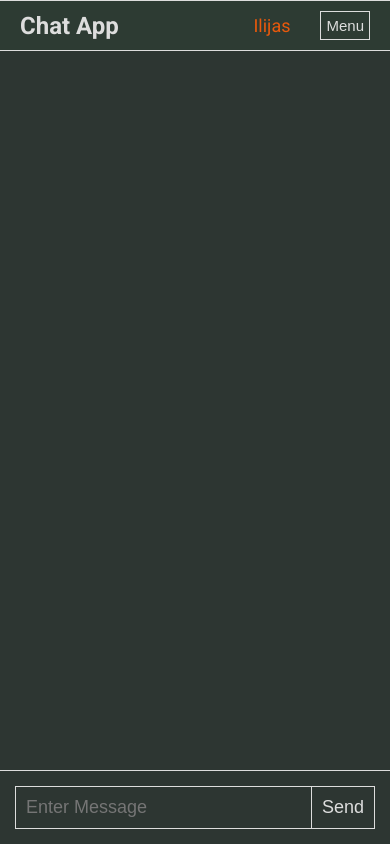
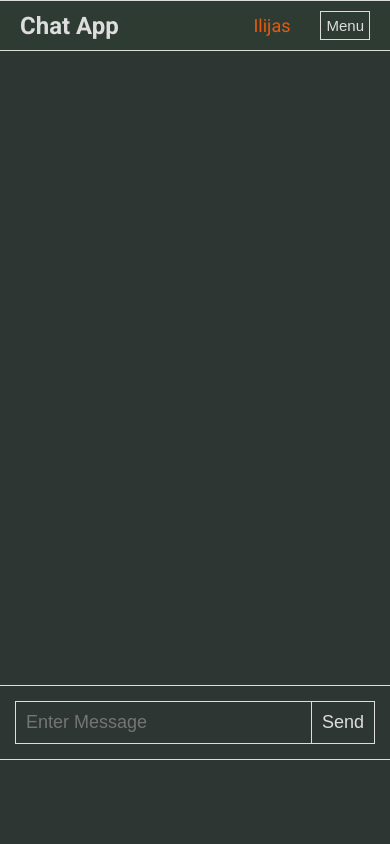
Before and after one commit to ilijas19/RealTime-ChatApp-2.0, a website with bundled scripts: page public/chat.html in a window 390 px wide. Built offline with nearby package versions, Linux system fonts and the light colour scheme; no server answers.

Commit message:
responsive

```diff
--- a/public/src/utils.js
+++ b/public/src/utils.js
@@ -1,4 +1,4 @@
-// export const ORIGIN = "http://localhost:5000";
+export const ORIGIN = "http://localhost:5000";
 
 //PRODUCTION URL
-export const ORIGIN = "https://realtime-chatapp-2-0.onrender.com";
+// export const ORIGIN = "https://realtime-chatapp-2-0.onrender.com";
--- a/public/styles/chatStyle.css
+++ b/public/styles/chatStyle.css
@@ -199,10 +199,10 @@ body {
     margin-top: 0rem;
     display: grid;
     grid-template-columns: 1fr;
-    border-bottom: none;
+    /* border-bottom: none; */
     border-left: none;
     border-right: none;
-    height: 100vh;
+    height: 90vh;
   }
   .message-container {
     height: 50rem;
```
